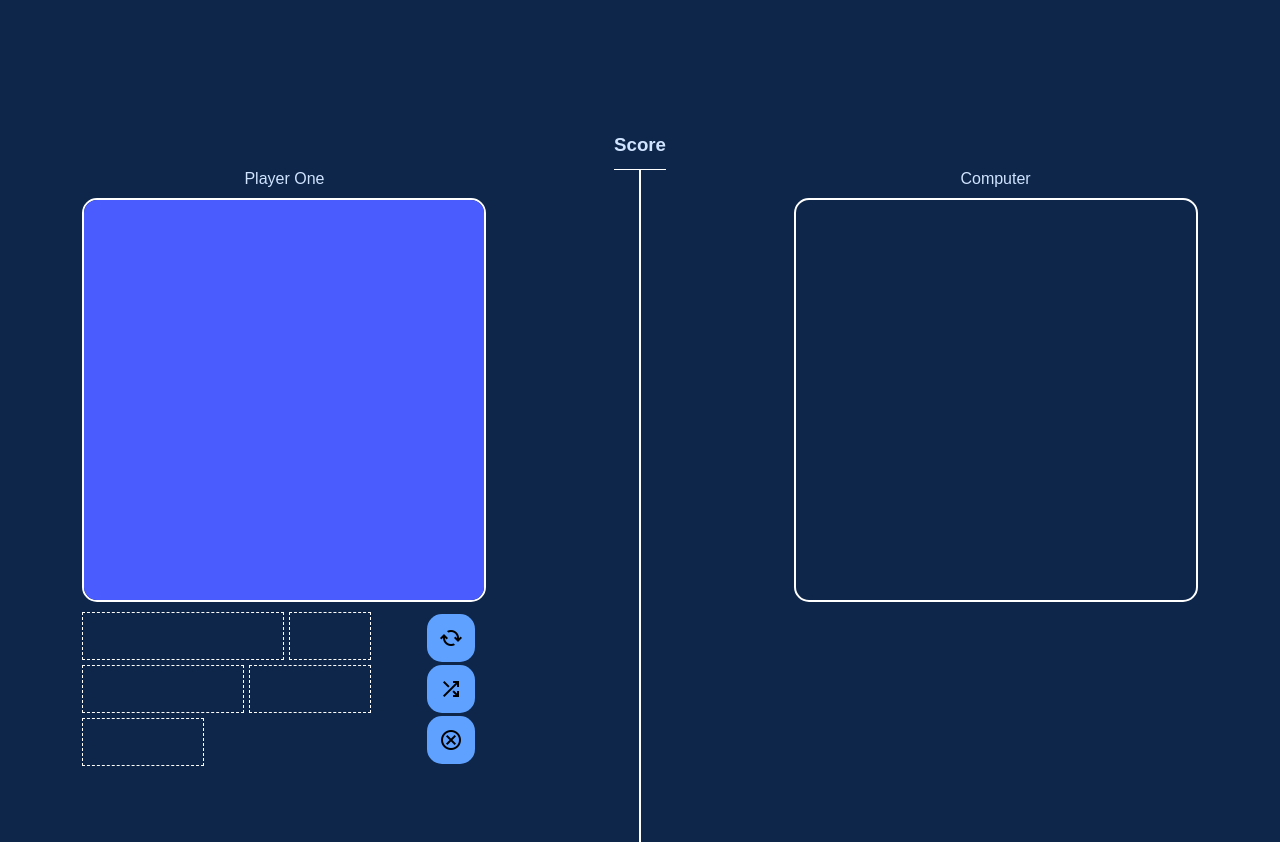
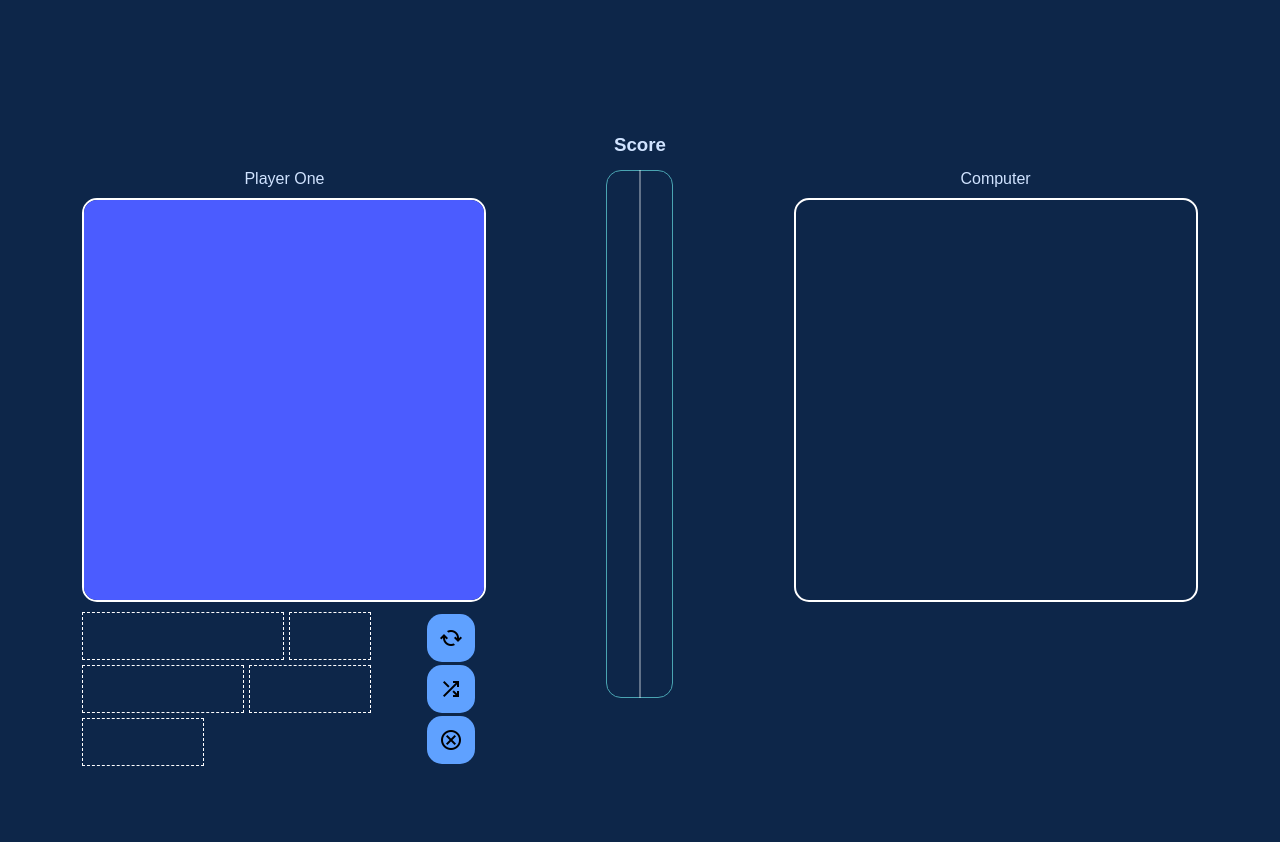
Before and after one commit to CiaranO-C/battleship, a website with bundled scripts: page index.html in a window 1280 px wide. Shown: the part 760-1602 px from the top of the page. Built offline with nearby package versions, Linux system fonts and the light colour scheme; some icons are missing; a web font is replaced by a local one.

Commit message:
write confirm end game logic
re-style the point container and divider

```diff
--- a/dom.js
+++ b/dom.js
@@ -412,10 +412,10 @@ export default function Dom() {
         enablePlayButton();
       } else if (allShipsPlaced(ships)) {
         shipButtons(currentPlayer()).disable();
-        console.log(currentPlayer())
+        console.log(currentPlayer());
         switchConfirmShipUI();
         shipButtons(currentPlayer()).enable();
-        console.log(currentPlayer())
+        console.log(currentPlayer());
         const currentPlayerShips = getPlayerShips(currentPlayer());
         dragAndDrop(currentPlayerShips);
       }
@@ -435,6 +435,7 @@ export default function Dom() {
     if (onePlayer) {
       hideOverlays();
     } else {
+      hideShips();
       const opponentOverlay = getOpponent().querySelector(".overlay");
       opponentOverlay.classList.add("hidden");
     }
@@ -561,12 +562,15 @@ export default function Dom() {
       let ships;
       let shipPacks;
       if (onePlayer) {
-        ships = getPlayerShips(document.querySelector('#playerOne'));
+        ships = getPlayerShips(document.querySelector("#playerOne"));
         shipPacks = getShipPackages(ships);
       } else {
-
-        const playerOneShips = getPlayerShips(document.querySelector('#playerOne'));
-        const playerTwoShips = getPlayerShips(document.querySelector('#playerTwo'));
+        const playerOneShips = getPlayerShips(
+          document.querySelector("#playerOne"),
+        );
+        const playerTwoShips = getPlayerShips(
+          document.querySelector("#playerTwo"),
+        );
 
         ships = [playerOneShips, playerTwoShips];
         const packOne = getShipPackages(playerOneShips);
@@ -649,6 +653,7 @@ export default function Dom() {
   }
 
   const restart = document.getElementById("restart");
+
 
   //function restartGame() {
   //overwrite game object with new game, remove listeners and old elements
@@ -792,10 +797,19 @@ export default function Dom() {
     promptPlayAgain();
   }
 
+  function hideShips() {
+    const ships = document.querySelectorAll(".ship");
+    ships.forEach((ship) => {
+      ship.classList.add("hidden");
+    });
+  }
+
   function confirmEndGame() {
     scrollToTop();
     toggleInputs();
     clearOverlays();
+    const scores = document.querySelectorAll("point-container");
+    scores.forEach((container) => removeAllChildren(container));
     game.confirmEndGame();
   }
 
@@ -921,9 +935,11 @@ export default function Dom() {
   }
 
   function passDevice() {
-    clearOverlays();
-    hideBoards();
-    passDeviceUI();
+    setTimeout(() => {
+      clearOverlays();
+      hideBoards();
+      passDeviceUI();
+    }, 1000);
   }
 
   function clearOverlays() {
--- a/index.html
+++ b/index.html
@@ -73,9 +73,11 @@
         </div>
         <div class="score-container">
           <div class="score-title"><h3>Score</h3></div>
-          <div class="point-container" id="playerOnePoints"></div>
-          <div class="divider"></div>
-          <div class="point-container" id="playerTwoPoints"></div>
+          <div class="divider">
+            <div class="point-container" id="playerOnePoints"></div>
+            <div class="line"></div>
+            <div class="point-container" id="playerTwoPoints"></div>
+          </div>
         </div>
         <div class="player-container" id="playerTwo">
           <p>Computer</p>
--- a/index.js
+++ b/index.js
@@ -26,13 +26,14 @@ function toggleSelection(event) {
   }
 }
 const scrollDownBtn = document.getElementById("scrollDown");
-scrollDownBtn.addEventListener("click", gameSetup);
+scrollDownBtn.addEventListener("click", initialiseGame);
+
 function scrollToGame() {
   const gameContainer = document.querySelector(".game-container");
   gameContainer.scrollIntoView({ behavior: "smooth", block: "center" });
 }
 
-function gameSetup() {
+function initialiseGame() {
   game = Game();
   game.setup();
   scrollToGame();
@@ -161,8 +162,8 @@ function Game() {
         generateShips(playerOne, playerOneShips);
       } else {
         const { packOne, packTwo } = shipPackages;
-        console.dir(packOne)
-        console.dir(packTwo)
+        console.dir(packOne);
+        console.dir(packTwo);
         generateShips(playerOne, packOne);
         generateShips(playerTwo, packTwo);
       }
--- a/style.css
+++ b/style.css
@@ -346,8 +346,8 @@ main {
 .score-container {
   grid-row: 1 / 3;
   display: grid;
-  grid-template-columns: 1fr auto 1fr;
-  grid-template-rows: 50px 1fr;
+  grid-template-columns: 1fr;
+  grid-template-rows: 50px 73%;
   font-family: "Aldrich", sans-serif;
 }
 
@@ -355,8 +355,7 @@ main {
   display: flex;
   align-items: center;
   justify-content: center;
-  grid-column: 1 / 4;
-  border-bottom: 1px solid white;
+  grid-column: 1 / -1;
 }
 
 .point-container {
@@ -365,6 +364,13 @@ main {
   align-items: center;
   gap: 15px;
   padding-top: 10px;
+  height: 100%;
+  width: 100%;
+}
+
+.line {
+  height: 100%;
+  border: 0.5px solid rgba(255, 255, 255, 0.349);
 }
 
 .point {
@@ -377,10 +383,14 @@ main {
 }
 
 .divider {
-  border: 1px solid white;
+  border: 1px solid #4aa4b2;
   height: 100%;
   margin-left: 8px;
   margin-right: 8px;
+  width: 65px;
+  border-radius: 15px;
+  display: flex;
+  align-items: center;
 }
 
 /* Hide Elements */
```
Lines whose indentation alone changed are shown as unchanged.
